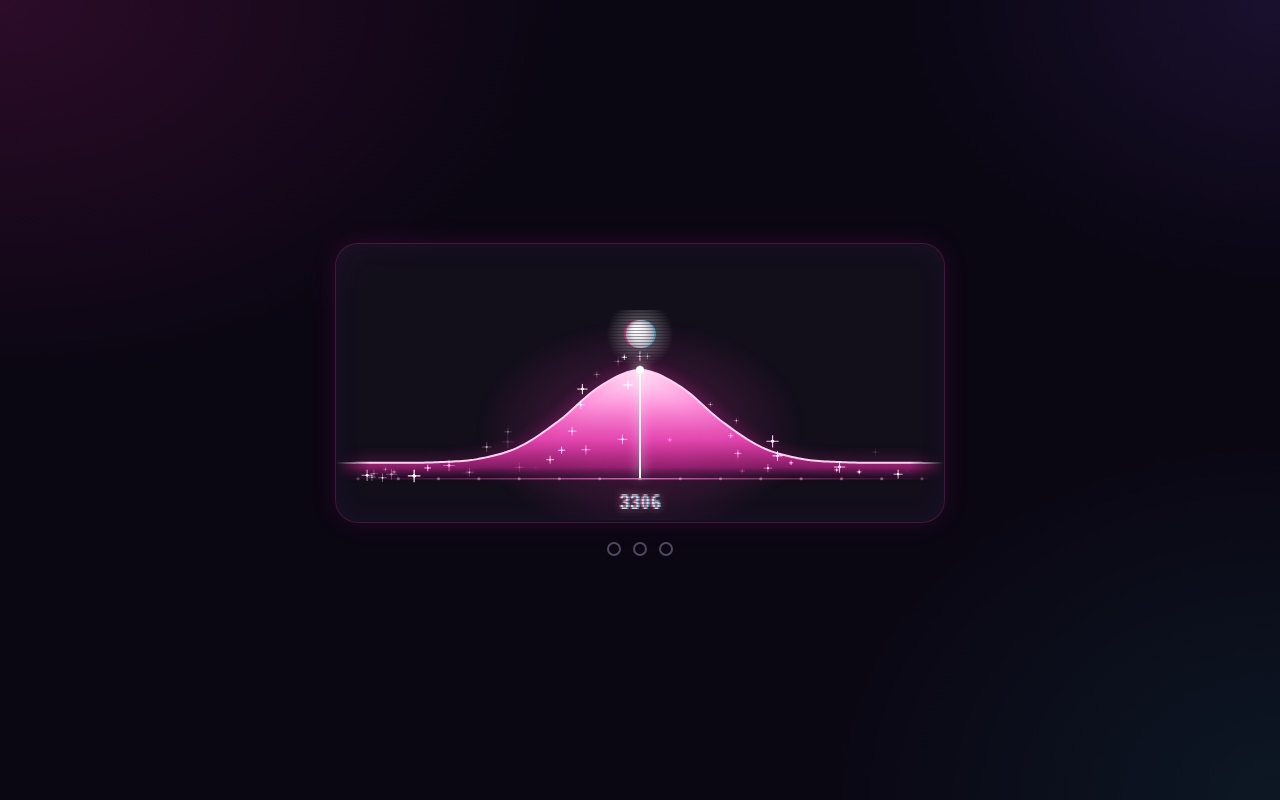
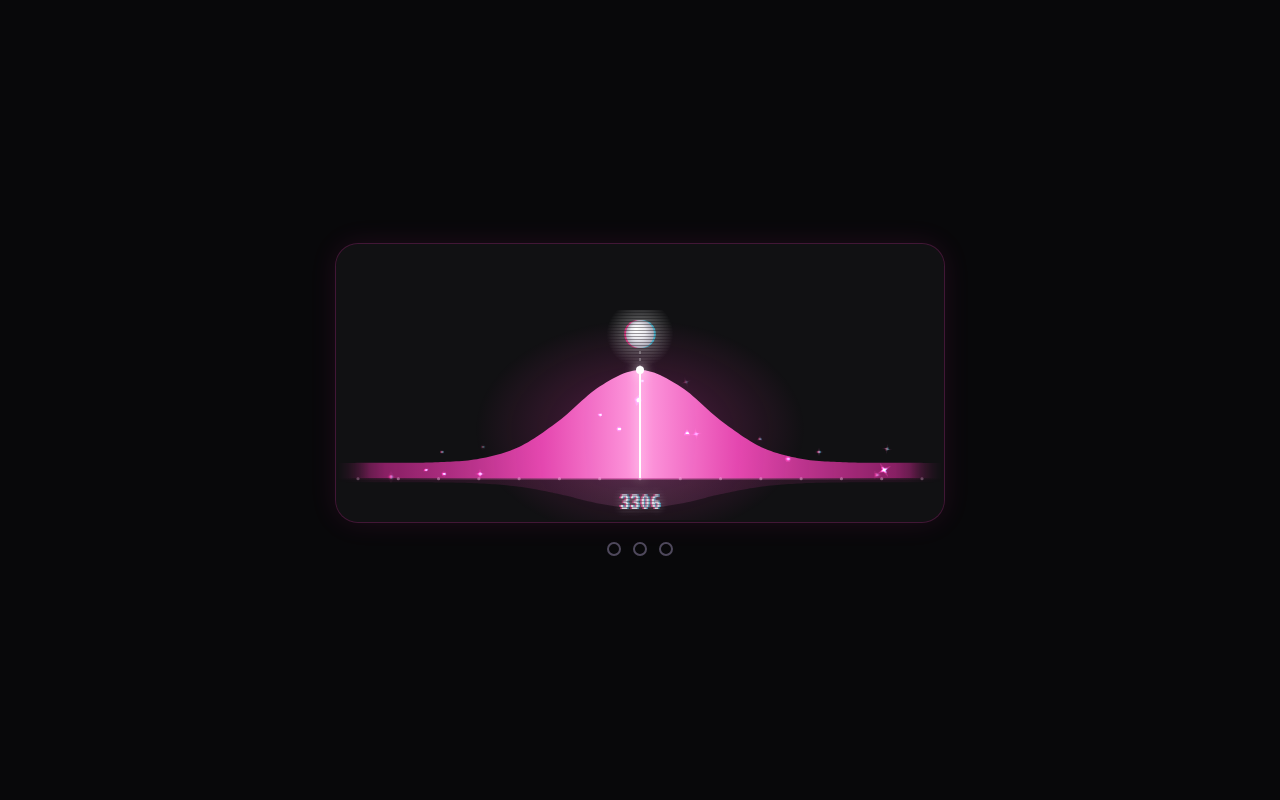
Before and after one commit to a-nelas/primedle, a website with bundled scripts: page index.html in a window 1280 px wide. Built offline with nearby package versions, Linux system fonts and the light colour scheme.

Commit message:
Smaller CRT polygon sparkles, sideways wave colour, plain background
- Fewer, smaller sparkles drawn as low-poly shapes with scanlines, an
  RGB fringe, pixel-snapped positions and stepped flicker.
- The wave's colour now fades out toward the sides (centred on the ball)
  instead of from top to bottom, and the white crest line is gone.
- Plain near-black background without the purple washes.

Co-Authored-By: Claude Opus 5.5 <noreply@anthropic.com>

```diff
--- a/index.html
+++ b/index.html
@@ -5,7 +5,7 @@
   <meta name="viewport" content="width=device-width, initial-scale=1">
   <title>Primedle</title>
   <meta name="description" content="A daily number game: drop the ball on the prime closest to today's number.">
-  <meta name="theme-color" content="#0a0612">
+  <meta name="theme-color" content="#08080a">
   <link rel="icon" href="favicon.svg" type="image/svg+xml">
   <link rel="preconnect" href="https://fonts.googleapis.com">
   <link rel="preconnect" href="https://fonts.gstatic.com" crossorigin>
--- a/src/bar.js
+++ b/src/bar.js
@@ -16,8 +16,15 @@ const MAX_KEY = 54;
 const STIFF = 120;
 const DAMP = 2 * Math.sqrt(STIFF) * 0.95; // just under critical: smooth, no wobble
 const REDUCED = matchMedia('(prefers-reduced-motion: reduce)').matches;
-const MAX_SPARKS = 120;
-const SPARK_COUNT = 46; // roughly how many twinkle at once
+const MAX_SPARKS = 60;
+const SPARK_COUNT = 20; // roughly how many twinkle at once
+// low-poly sparkle shapes (unit vertices)
+const SHAPES = [
+  [[0, -1.6], [1, 0], [0, 1.6], [-1, 0]], // diamond
+  [[0, -1.3], [1.15, 0.8], [-1.15, 0.8]], // triangle
+  [[0, -2], [0.4, -0.4], [2, 0], [0.4, 0.4], [0, 2], [-0.4, 0.4], [-2, 0], [-0.4, -0.4]], // 4-point star
+  Array.from({ length: 6 }, (_, i) => [Math.cos((i * Math.PI) / 3), Math.sin((i * Math.PI) / 3)]), // hexagon
+];
 const TAP_SLOP = 8; // px a tap may move and still count as a click
 const TAP_TIME = 450; // ms
 
@@ -68,6 +75,7 @@ export class NumberBar {
     this.showPrimes = false;
     this.nodes = new Map(); // unit -> { h, v }
     this.sparks = [];
+    this.sparkLayer = document.createElement('canvas');
     this.spawnAcc = 0;
     this.tween = null;
     this.raf = 0;
@@ -130,15 +138,6 @@ export class NumberBar {
     this.canvas.width = Math.round(r.width * dpr);
     this.canvas.height = Math.round(r.height * dpr);
     this.ctx.setTransform(dpr, 0, 0, dpr, 0, 0);
-
-    const top = this.baseline - this.maxH;
-    const fill = this.ctx.createLinearGradient(0, this.baseline, 0, top);
-    fill.addColorStop(0, 'rgba(150, 20, 120, 0.10)');
-    fill.addColorStop(0.1, 'rgba(255, 47, 180, 0.45)');
-    fill.addColorStop(0.35, 'rgba(255, 79, 195, 0.85)');
-    fill.addColorStop(0.7, '#ff9ddf');
-    fill.addColorStop(1, '#fff0fa');
-    this.fill = fill;
 
     this.buildSprites();
     this.by = null;
@@ -409,10 +408,28 @@ export class NumberBar {
       inside: Math.random(), // fraction of the wave's depth, used when dy ≥ 0
       life: startAt * max,
       max,
-      size: 0.8 + Math.random() * 1.9,
+      size: 0.8 + Math.random() * 0.9,
+      shape: Math.floor(Math.random() * SHAPES.length),
+      rot: Math.random() < 0.5 ? 0 : Math.random() * Math.PI,
       phase: Math.random() * Math.PI * 2,
       white: Math.random() < 0.55,
     });
+  }
+
+  static poly(g, s, x, y, color, scale = 1) {
+    const cos = Math.cos(s.rot);
+    const sin = Math.sin(s.rot);
+    const r = s.size * scale;
+    g.fillStyle = color;
+    g.beginPath();
+    SHAPES[s.shape].forEach(([px, py], i) => {
+      const X = x + (px * cos - py * sin) * r;
+      const Y = y + (px * sin + py * cos) * r;
+      if (i) g.lineTo(X, Y);
+      else g.moveTo(X, Y);
+    });
+    g.closePath();
+    g.fill();
   }
 
   sparkY(s) {
@@ -571,7 +588,17 @@ export class NumberBar {
     for (const [x, y] of pts) ctx.lineTo(x, y);
     ctx.lineTo(w, base);
     ctx.closePath();
-    ctx.fillStyle = this.fill;
+    // colour spreads sideways: richest around the ball, fading toward the sides
+    const p = clamp((showBall ? bx : w / 2) / w, 0, 1);
+    const fill = ctx.createLinearGradient(0, 0, w, 0);
+    fill.addColorStop(0, 'rgba(255, 47, 180, 0.08)');
+    fill.addColorStop(Math.max(0, p - 0.42), 'rgba(255, 47, 180, 0.5)');
+    fill.addColorStop(Math.max(0, p - 0.16), 'rgba(255, 79, 195, 0.88)');
+    fill.addColorStop(p, '#ff9ddf');
+    fill.addColorStop(Math.min(1, p + 0.16), 'rgba(255, 79, 195, 0.88)');
+    fill.addColorStop(Math.min(1, p + 0.42), 'rgba(255, 47, 180, 0.5)');
+    fill.addColorStop(1, 'rgba(255, 47, 180, 0.08)');
+    ctx.fillStyle = fill;
     ctx.fill();
 
     ctx.beginPath();
@@ -582,17 +609,6 @@ export class NumberBar {
     ctx.globalAlpha = 0.14;
     ctx.fill();
     ctx.globalAlpha = 1;
-
-    ctx.save();
-    ctx.beginPath();
-    pts.forEach(([x, y], i) => (i ? ctx.lineTo(x, y) : ctx.moveTo(x, y)));
-    ctx.strokeStyle = '#ffd0f0';
-    ctx.lineWidth = 2;
-    ctx.lineJoin = 'round';
-    ctx.shadowColor = '#ff2fb4';
-    ctx.shadowBlur = 14;
-    ctx.stroke();
-    ctx.restore();
 
     // soften both ends
     ctx.save();
@@ -711,31 +727,38 @@ export class NumberBar {
       }
     }
 
-    // sparkles
+    // sparkles: small CRT polygons drawn on their own layer so they get
+    // scanlines, an RGB fringe, pixel-snapped positions and stepped flicker
     if (this.sparks.length) {
+      const L = this.sparkLayer;
+      if (L.width !== this.canvas.width || L.height !== this.canvas.height) {
+        L.width = this.canvas.width;
+        L.height = this.canvas.height;
+      }
+      const g = L.getContext('2d');
+      const dpr = this.dpr || 1;
+      g.setTransform(1, 0, 0, 1, 0, 0);
+      g.clearRect(0, 0, L.width, L.height);
+      g.setTransform(dpr, 0, 0, dpr, 0, 0);
+      for (const s of this.sparks) {
+        const x = Math.round(this.xOf(s.u));
+        const y = Math.round(this.sparkY(s));
+        let a = Math.sin((Math.PI * s.life) / s.max) * (0.7 + 0.3 * Math.sin(s.phase + s.life * 9)) * fade(x);
+        a = Math.round(a * 4) / 4; // stepped, like a CRT phosphor
+        if (a <= 0) continue;
+        g.globalAlpha = a * 0.18;
+        NumberBar.poly(g, s, x, y, '#ff6ad0', 2.4); // soft halo
+        g.globalAlpha = a * 0.8;
+        NumberBar.poly(g, s, x - 1, y, 'rgb(255, 50, 140)');
+        NumberBar.poly(g, s, x + 1, y, 'rgb(60, 220, 255)');
+        g.globalAlpha = a;
+        NumberBar.poly(g, s, x, y, s.white ? '#f4f3f8' : '#ffc4ee');
+      }
+      NumberBar.scanlines(L, dpr);
       ctx.save();
+      ctx.setTransform(1, 0, 0, 1, 0, 0);
       ctx.globalCompositeOperation = 'lighter';
-      ctx.lineCap = 'round';
-      for (const s of this.sparks) {
-        const x = this.xOf(s.u);
-        const y = this.sparkY(s);
-        const a = Math.sin((Math.PI * s.life) / s.max) * (0.7 + 0.3 * Math.sin(s.phase + s.life * 9)) * fade(x);
-        if (a <= 0.01) continue;
-        const r = s.size;
-        ctx.globalAlpha = a;
-        ctx.strokeStyle = s.white ? '#ffffff' : '#ffb8ea';
-        ctx.lineWidth = Math.max(0.8, r * 0.45);
-        ctx.beginPath();
-        ctx.moveTo(x - r * 2.2, y);
-        ctx.lineTo(x + r * 2.2, y);
-        ctx.moveTo(x, y - r * 2.2);
-        ctx.lineTo(x, y + r * 2.2);
-        ctx.stroke();
-        ctx.fillStyle = '#ffffff';
-        ctx.beginPath();
-        ctx.arc(x, y, r * 0.6, 0, Math.PI * 2);
-        ctx.fill();
-      }
+      ctx.drawImage(L, 0, 0);
       ctx.restore();
     }
 
--- a/style.css
+++ b/style.css
@@ -1,5 +1,5 @@
 :root {
-  --bg: #0a0612;
+  --bg: #08080a;
   --surface: rgb(255 255 255 / 0.035);
   --line: rgb(255 79 200 / 0.2);
   --pink: #ff2fb4;
@@ -19,12 +19,7 @@ body {
   min-height: 100dvh;
   display: grid;
   place-items: center;
-  background:
-    radial-gradient(60rem 40rem at 0% 0%, rgb(255 47 180 / 0.14), transparent 60%),
-    radial-gradient(50rem 40rem at 100% 100%, rgb(45 226 255 / 0.08), transparent 60%),
-    radial-gradient(40rem 30rem at 100% 0%, rgb(138 92 255 / 0.12), transparent 60%),
-    var(--bg);
-  background-attachment: fixed;
+  background: var(--bg);
   color: #e9e8ee;
   font-family: ui-sans-serif, system-ui, sans-serif;
 }
@@ -38,7 +33,7 @@ body {
 .bar-card {
   background: var(--surface);
   border-radius: 22px;
-  box-shadow: 0 0 0 1px var(--line), 0 0 28px rgb(255 47 180 / 0.12), inset 0 0 30px rgb(138 92 255 / 0.06);
+  box-shadow: 0 0 0 1px var(--line), 0 0 28px rgb(255 47 180 / 0.1);
   padding: 10px 0 2px;
   overflow: hidden;
 }
```
